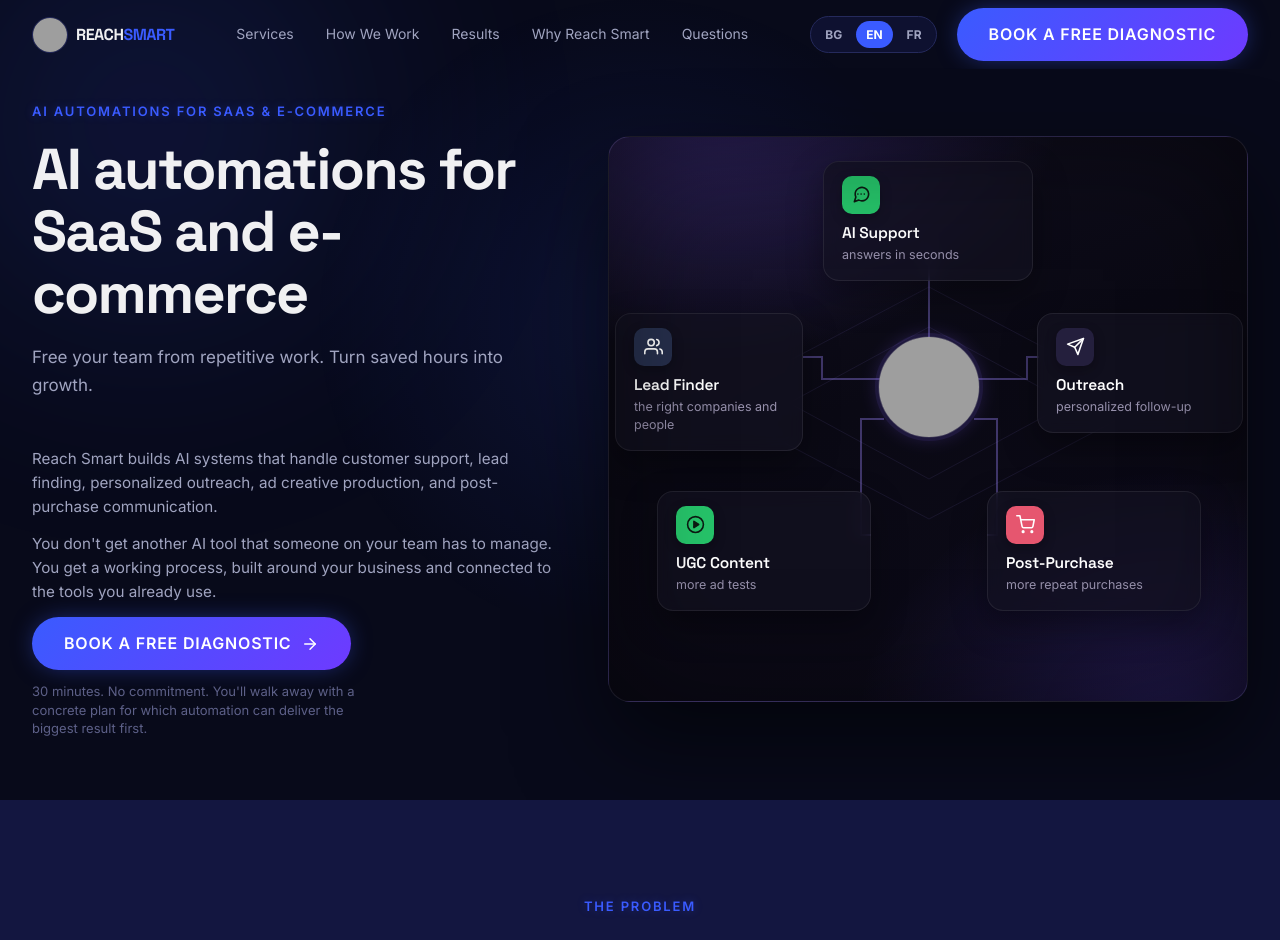
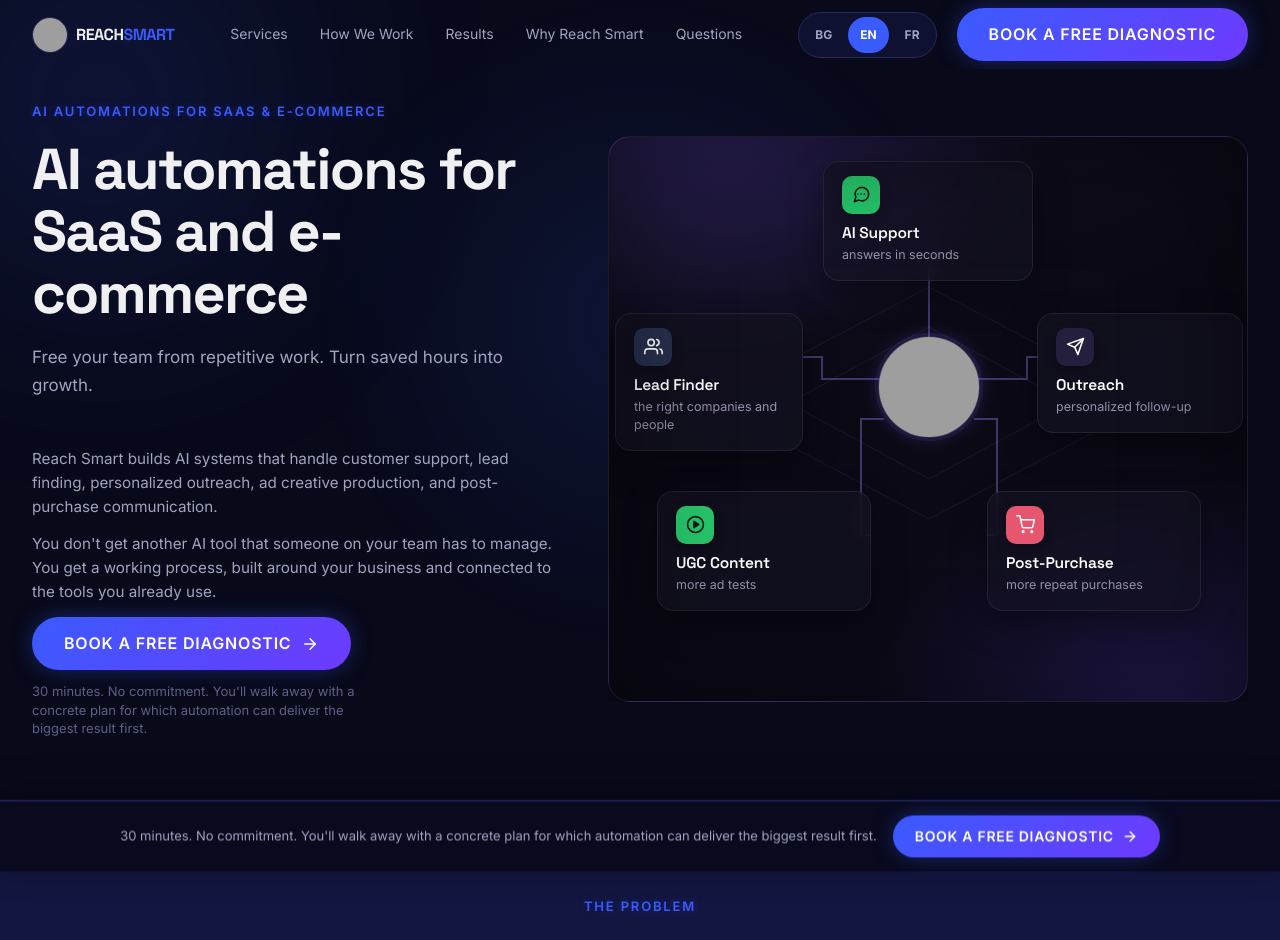
Before and after one commit to harenaR17/The-Reach-Smart, a Next.js app: page / in a window 1280 px wide. Shown: the top 940 px of the page. Built offline with nearby package versions, Linux system fonts and the light colour scheme; grey boxes are pictures that could not be loaded.

Commit message:
Mobile optimization

```diff
--- a/src/app/MainPage.js
+++ b/src/app/MainPage.js
@@ -18,6 +18,7 @@ import CtaSection from "../components/CtaSection";
 import ContactFormModal from "../components/ContactFormModal";
 import PrivacyPolicyModal from "../components/PrivacyPolicyModal";
 import FooterSection from "../components/FooterSection";
+import StickyCtaBar from "../components/StickyCtaBar";
 
 // ─── Analytics helpers ───────────────────────────────────────────
 function pushEvent(eventName, params = {}) {
@@ -274,6 +275,13 @@ export default function MainPage({ initialLang = "en" }) {
         onClose={() => setPrivacyModalOpen(false)}
         activeCopy={activeCopy}
       />
+
+      {/* Sticky CTA Bar — slides up after hero */}
+      <StickyCtaBar
+        activeCopy={activeCopy}
+        onCtaClick={trackCta}
+        modalOpen={modalOpen}
+      />
     </>
   );
 }
--- a/src/app/globals.css
+++ b/src/app/globals.css
@@ -2049,3 +2049,118 @@ h1, h2, h3, h4, h5, h6 {
     filter: drop-shadow(0 0 20px rgba(255, 255, 255, 0.95));
   }
 }
+
+
+
+/* ==========================================================================
+   STICKY CTA BAR
+   ========================================================================== */
+.sticky-cta-bar {
+  position: fixed;
+  bottom: 0;
+  left: 0;
+  right: 0;
+  z-index: 95;
+  display: flex;
+  align-items: center;
+  justify-content: center;
+  gap: 1rem;
+  padding: 0.875rem 1.5rem;
+  background: rgba(8, 10, 26, 0.88);
+  backdrop-filter: blur(16px);
+  -webkit-backdrop-filter: blur(16px);
+  border-top: 1px solid var(--border-default);
+  box-shadow: 0 -8px 32px rgba(4, 6, 18, 0.55), 0 -1px 0 rgba(58, 91, 255, 0.15);
+  transform: translateY(100%);
+  transition: transform 0.4s var(--ease-out);
+  pointer-events: none;
+}
+
+.sticky-cta-bar--visible {
+  transform: translateY(0);
+  pointer-events: all;
+}
+
+.sticky-cta-bar__copy {
+  font-size: 0.8125rem;
+  color: var(--text-secondary);
+  flex-shrink: 1;
+  min-width: 0;
+  white-space: nowrap;
+  overflow: hidden;
+  text-overflow: ellipsis;
+}
+
+.sticky-cta-bar__btn {
+  flex-shrink: 0;
+  padding: 0.625rem 1.375rem;
+  font-size: 0.875rem;
+  white-space: nowrap;
+}
+
+.sticky-cta-bar__close {
+  flex-shrink: 0;
+  width: 32px;
+  height: 32px;
+  display: flex;
+  align-items: center;
+  justify-content: center;
+  border-radius: 50%;
+  color: var(--text-tertiary);
+  transition: color var(--duration-fast) var(--ease-out), background var(--duration-fast) var(--ease-out);
+}
+
+.sticky-cta-bar__close:hover {
+  color: var(--text-primary);
+  background: rgba(255, 255, 255, 0.06);
+}
+
+@media (max-width: 480px) {
+  .sticky-cta-bar__copy { display: none; }
+  .sticky-cta-bar { justify-content: space-between; padding: 0.75rem 1rem; }
+  .sticky-cta-bar__btn { flex: 1; justify-content: center; }
+}
+
+/* ==========================================================================
+   PASS 1 - MOBILE BOUNCE FIXES
+   ========================================================================== */
+
+/* 1. Clamp OrbitScene2 so 640px stage never escapes viewport before JS scale */
+.orbit-scene-2-wrap {
+  overflow: hidden;
+  max-width: 100%;
+}
+
+@media (max-width: 768px) {
+  /* 2. Drop backdrop-filter on orbit cards (GPU cost on Android) */
+  .orbit-scene-2-stage .card {
+    backdrop-filter: none !important;
+    -webkit-backdrop-filter: none !important;
+    background: rgba(21, 19, 34, 0.92);
+  }
+
+  .float-badge {
+    backdrop-filter: none !important;
+    -webkit-backdrop-filter: none !important;
+    background: rgba(10, 12, 38, 0.95);
+  }
+
+  /* 3. Pause orb drift animations on mobile */
+  .orb-primary, .orb-secondary { animation: none !important; }
+  .orb-glow { width: 280px; height: 280px; opacity: 0.12; }
+
+  /* 4. Hero: remove dvh lock, tighten gaps so CTA is above fold */
+  .hero-section { min-height: unset; padding-bottom: 5rem; }
+  .hero-grid { gap: 1.5rem !important; }
+  .hero-h1 { margin-bottom: 0.875rem; }
+  .hero-sub { margin-bottom: 1.25rem; }
+
+  /* 5. Footer bottom clearance for sticky bar */
+  footer { padding-bottom: calc(2.5rem + 64px); }
+}
+
+/* 6. Larger lang-btn touch targets */
+.lang-btn { padding: 8px 12px; min-height: 36px; }
+
+/* 7. Remove global scroll-behavior smooth - breaks iOS momentum */
+html { scroll-behavior: auto; }
--- /dev/null
+++ b/src/components/StickyCtaBar.js
@@ -0,0 +1,37 @@
+"use client";
+import React, { useState, useEffect } from "react";
+import { ArrowRightIcon } from "@/app/icons";
+
+export default function StickyCtaBar({ activeCopy, onCtaClick, modalOpen }) {
+  const [visible, setVisible] = useState(false);
+
+  useEffect(() => {
+    const handleScroll = () => {
+      setVisible(window.scrollY > window.innerHeight * 0.85);
+    };
+    window.addEventListener("scroll", handleScroll, { passive: true });
+    return () => window.removeEventListener("scroll", handleScroll);
+  }, []);
+
+  const show = visible && !modalOpen;
+
+  return (
+    <div
+      className={`sticky-cta-bar${show ? " sticky-cta-bar--visible" : ""}`}
+      aria-hidden={!show}
+    >
+      <p className="sticky-cta-bar__copy">
+        {activeCopy?.hero?.microcopy || "Free 30-min diagnostic. No commitment."}
+      </p>
+
+      <button
+        id="sticky-cta-btn"
+        onClick={() => onCtaClick("sticky_cta")}
+        className="btn btn-primary focus-ring sticky-cta-bar__btn"
+      >
+        {activeCopy?.nav?.cta || "Book a Call"}
+        <ArrowRightIcon style={{ marginLeft: "8px", width: "16px", height: "16px" }} />
+      </button>
+    </div>
+  );
+}
```
